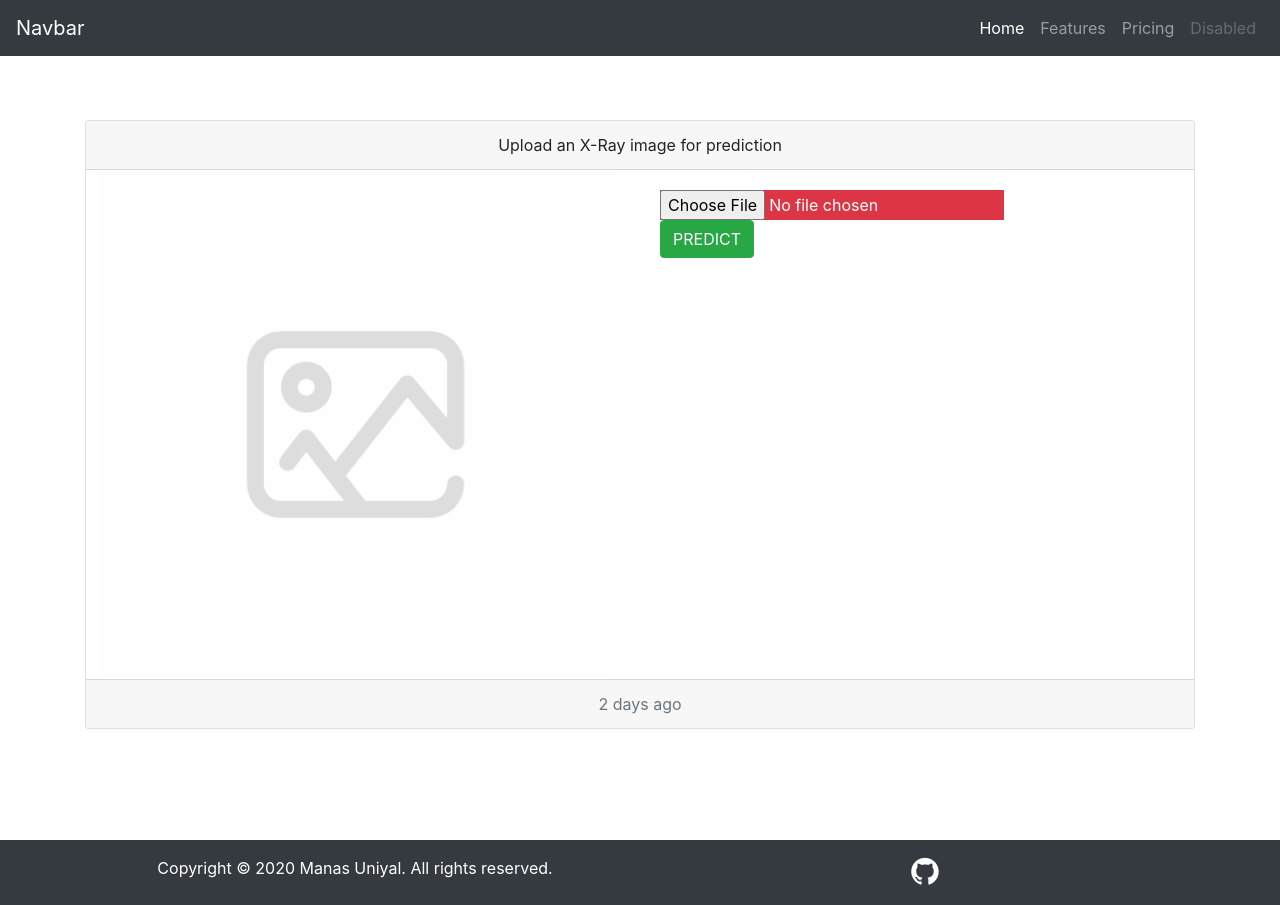
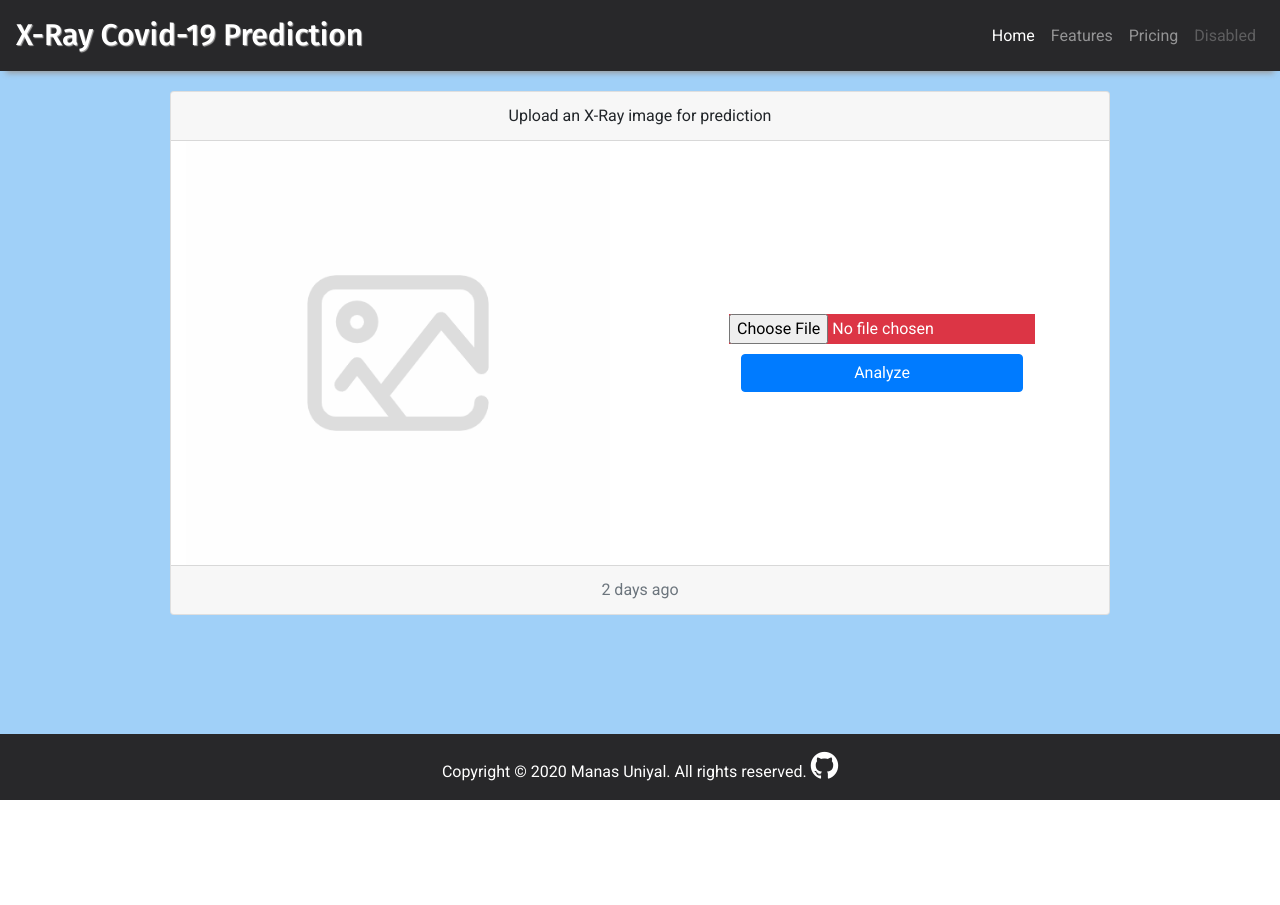
Before and after one commit to ManasUniyal/medi-check, a Django app: page / in a window 1280 px wide. After the commit the page ends 800 px from the top, so only its background shows below. Run offline with Django 3.2, Linux system fonts and the light colour scheme; some libraries are stand-ins or nearby versions.

Commit message:
formatted the UI

```diff
--- a/main/templates/main/footer.html
+++ b/main/templates/main/footer.html
@@ -1,17 +1,15 @@
 {% load static %}
 
 <!-- Footer -->
-<footer class="page-footer pt-4">
+<footer class="page-footer ">
 
     <!-- Copyright -->
-    <div class="footer-copyright text-center py-3 text-white bg-dark">
+    <div class="footer-copyright text-center py-3 text-white ">
         <div class="container">
             <div class="row">
-                <div class="col-md-6">Copyright © {% now "Y" %} Manas Uniyal. All rights reserved.
+                <div class="col-md-12"><span>Copyright © {% now "Y" %} Manas Uniyal. All rights reserved.      </span>  <a href="https://github.com/ManasUniyal/CovidPredictor" target="_blank" class="my-style-icon fa fa-github fa-2x" rel="noopener noreferrer"></a>
                 </div>
-                <div class="col-md-6">
-                    <a href="https://github.com/ManasUniyal/CovidPredictor" target="_blank" class="my-style-icon fa fa-github fa-2x" rel="noopener noreferrer"></a>
-                </div>
+
             </div>
         </div>
     </div>
--- a/main/templates/main/homepage.html
+++ b/main/templates/main/homepage.html
@@ -4,9 +4,9 @@
 
 {% block content %}
 
-    <div class="jumbotron d-flex align-items-center white-background">
-        <div class="container">
-            <div class="card text-center">
+    <div class="body-block">
+        <div class="container body-block-container">
+            <div class="card text-center ">
                 <div class="card-header">
                     Upload an X-Ray image for prediction
                 </div>
@@ -15,17 +15,18 @@
                         <img class="card-img-top container justify-content-center img-responsive" id="image"
                              src="{% static 'images/default_image.gif' %}" alt="Card image cap">
                     </div>
-                    <div class="col-md-6">
-                        <div class="card-body">
-                            <div class="row">
+                    <div class="col-md-6 upload-block">
+                        <div class="card-body row justify-content-center align-items-center">
+
+                            <div class="row justify-content-center align-items-center">
                                 <form id="submit_image_form" method="POST" action="{% url 'result' %}">
                                     {% csrf_token %}
                                     <input type="file" class="btn-danger" id="img_upload" name="uploaded_img"
                                            accept="image/*">
                                 </form>
                             </div>
-                            <div class="row">
-                                <button id="predict_btn" class="btn btn-success">PREDICT</button>
+                            <div class="row justify-content-center align-items-center">
+                                <button id="predict_btn" class="btn btn-primary predict_btn_prop">Analyze</button>
                             </div>
                         </div>
                     </div>
--- a/main/templates/main/navbar.html
+++ b/main/templates/main/navbar.html
@@ -1,5 +1,5 @@
-<nav class="navbar navbar-expand-lg navbar-dark bg-dark">
-    <a class="navbar-brand" href="#">Navbar</a>
+<nav class="navbar navbar-expand-lg navbar-dark navbar-custom ">
+    <a class="navbar-brand" href="#"> X-Ray Covid-19 Prediction</a>
     <button class="navbar-toggler" type="button" data-toggle="collapse" data-target="#navbarNav"
             aria-controls="navbarNav" aria-expanded="false" aria-label="Toggle navigation">
         <span class="navbar-toggler-icon"></span>
--- /dev/null
+++ b/rajat.txt
@@ -0,0 +1,6 @@
+asgiref==3.3.1
+Django==3.1.3
+Pillow==8.0.1
+python-dotenv==0.15.0
+pytz==2020.4
+sqlparse==0.4.1
--- a/static/css/main.css
+++ b/static/css/main.css
@@ -1,15 +1,19 @@
-.base-container {
+@import url('https://fonts.googleapis.com/css2?family=Cairo:wght@200;300;400;600;700;900&family=Fira+Sans:ital,wght@0,100;0,200;0,300;0,400;0,500;0,600;0,700;0,800;0,900;1,100;1,200;1,300;1,400;1,500;1,600;1,700;1,800;1,900&family=Roboto:ital,wght@0,100;0,300;0,400;0,500;0,700;0,900;1,100;1,300;1,400;1,500;1,700;1,900&family=Source+Sans+Pro:ital,wght@0,200;0,300;0,400;0,600;0,700;0,900;1,200;1,300;1,400;1,600;1,700;1,900&display=swap');.base-container {
     min-height: 100vh; /* will cover the 100% of viewport */
     overflow: hidden;
     display: block;
     position: relative;
     padding-bottom: 80px; /* height of your footer */
+    font-family: 'Roboto', sans-serif;
+    background-color: #a0d0f8
+
 }
 
 footer {
     position: absolute;
     bottom: 0;
     width: 100%;
+    background-color: #28282a;
 }
 
 .my-style-icon {
@@ -20,3 +24,44 @@ footer {
 .white-background {
     background: white;
 }
+
+
+.navbar-brand{
+    font-family: 'Fira Sans', sans-serif;
+    font-size: 30px;
+    text-shadow: 1px 1px 1px #aaa;
+    font-weight: 500;
+
+}
+
+.navbar-custom{
+    background-color: #28282a;
+    -webkit-box-shadow: 0 8px 6px -6px #999;
+    -moz-box-shadow: 0 8px 6px -6px #999;
+    box-shadow: 0 8px 6px -6px #999;
+}
+
+.body-block-container{
+    padding: 0px 100px 0px 100px;
+    margin-top: 20px;
+}
+
+.body-block-analyze{
+    -webkit-box-shadow: 3px 3px 5px 5px #fff;
+    -moz-box-shadow:    3px 3px 5px 5px #fff;
+    box-shadow: 6px 12px 4px #fff;
+}
+
+.upload-block{
+    display: flex;
+  justify-content: center;
+  align-items: center;
+}
+
+.predict_btn_prop{
+    margin-top: 10px;
+    width: 22vw;
+    font-family: 'Roboto', sans-serif;
+    font-style:bold;
+
+}
```
Also changed, not shown: main/migrations/0002_auto_20201209_1122.py (added).
